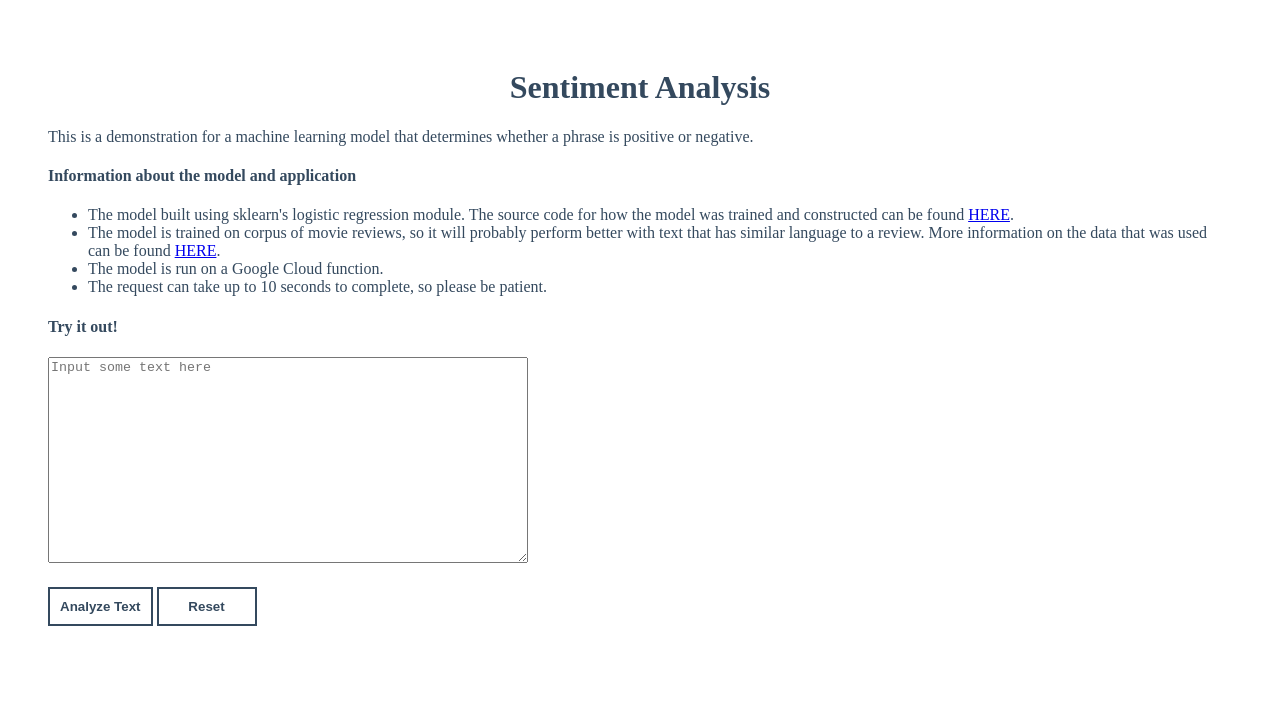
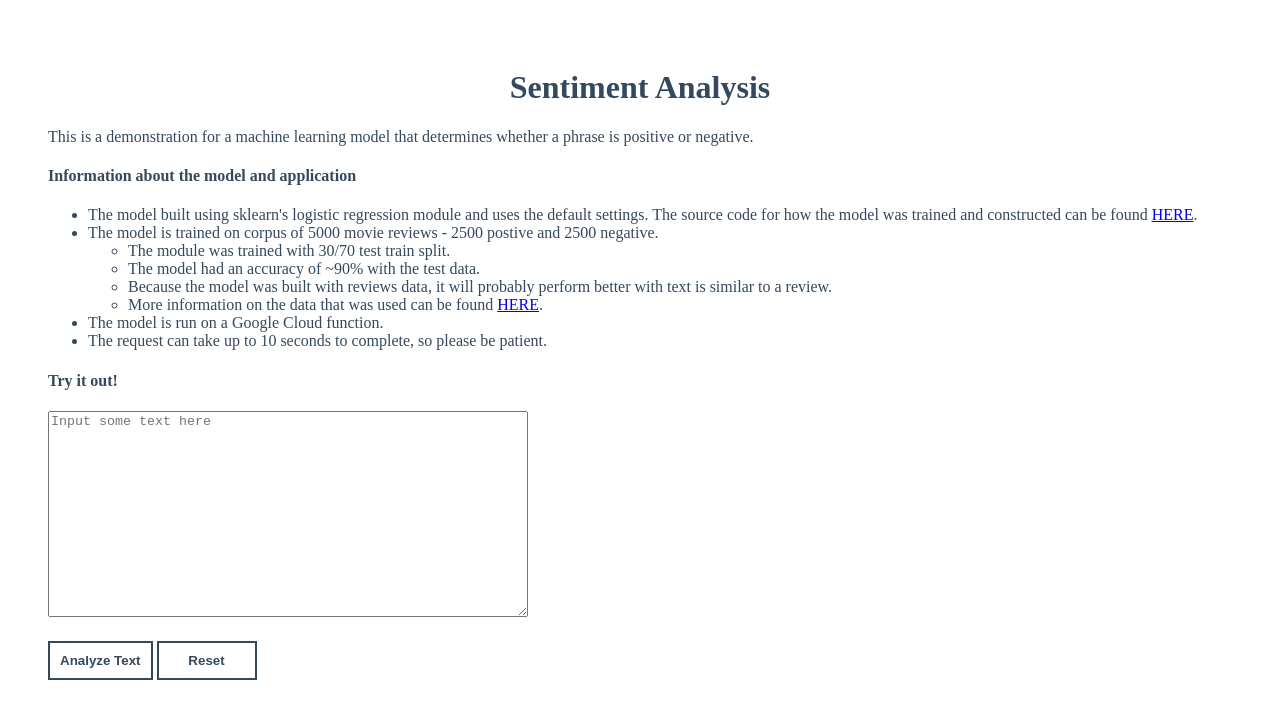
Before and after one commit to ckeisato/movieReviews, a website: page js_app/index.html in a window 1280 px wide. Drawn offline with Linux system fonts and the light colour scheme.

Commit message:
Update wording

```diff
--- a/js_app/app.js
+++ b/js_app/app.js
@@ -22,7 +22,7 @@ function init() {
 
     function incrementSeconds() {
       seconds += 1;
-      secondsCounter.innerText = "You have been here for " + seconds + " seconds.";
+      secondsCounter.innerText = "You have been waiting for " + seconds + " seconds.";
     }
     var interval = setInterval(incrementSeconds, 1000);
 
--- a/js_app/index.html
+++ b/js_app/index.html
@@ -13,10 +13,24 @@
   <h4>Information about the model and application</h4>
   <ul>
     <li>
-      The model built using sklearn's logistic regression module.  The source code for how the model was trained and constructed can be found <a href="https://github.com/ckeisato/movieReviews/tree/master/model" target="_blank">HERE</a>.
+      The model built using sklearn's logistic regression module and uses the default settings.  The source code for how the model was trained and constructed can be found <a href="https://github.com/ckeisato/movieReviews/tree/master/model" target="_blank">HERE</a>.
     </li>
     <li>
-      The model is trained on corpus of movie reviews, so it will probably perform better with text that has similar language to a review.  More information on the data that was used can be found <a href="https://github.com/ckeisato/movieReviews/blob/master/model/index.ipynb" target="_blank">HERE</a>.
+      The model is trained on corpus of 5000 movie reviews - 2500 postive and 2500 negative.
+        <ul>
+          <li>
+            The module was trained with 30/70 test train split.
+          </li>
+          <li>
+            The model had an accuracy of ~90% with the test data.
+          </li>
+          <li>
+            Because the model was built with reviews data, it will probably perform better with text is similar to a review.
+          </li>
+          <li>
+            More information on the data that was used can be found <a href="https://github.com/ckeisato/movieReviews/blob/master/model/index.ipynb" target="_blank">HERE</a>.
+          </li>
+        </ul>
     </li>
     <li>
       The model is run on a Google Cloud function.
@@ -40,9 +54,8 @@
       </div>
       <div class="result">
         <h4>Result:</h4>
-        <p>Positive: <span class="result-positive"></span></p>
-        <p>Negative: <span class="result-negative"></span></p>
-        <p>There is a <span class="result-positive"></span> probability that your statement is positive and <span class="result-negative"></span> propability that it is negative.</p>
+        <p>Probability that your statement is <strong>positive</strong>: <span class="result-positive"></span></p>
+        <p>Probability that your statement is <strong>negative</strong>: <span class="result-negative"></span></p>
       </div>
     </div>
   </div>
```
Also changed, not shown: readme.md.
